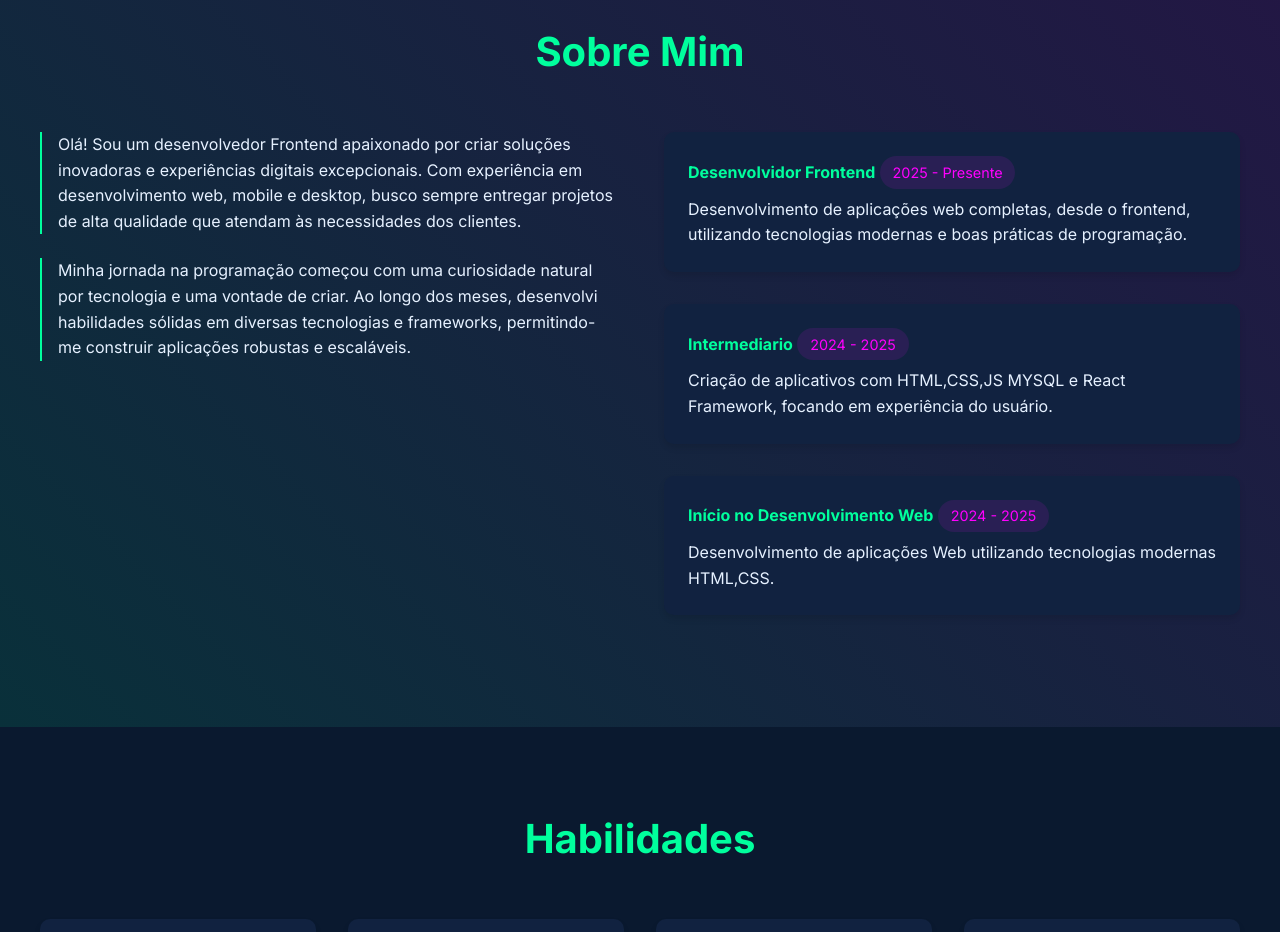
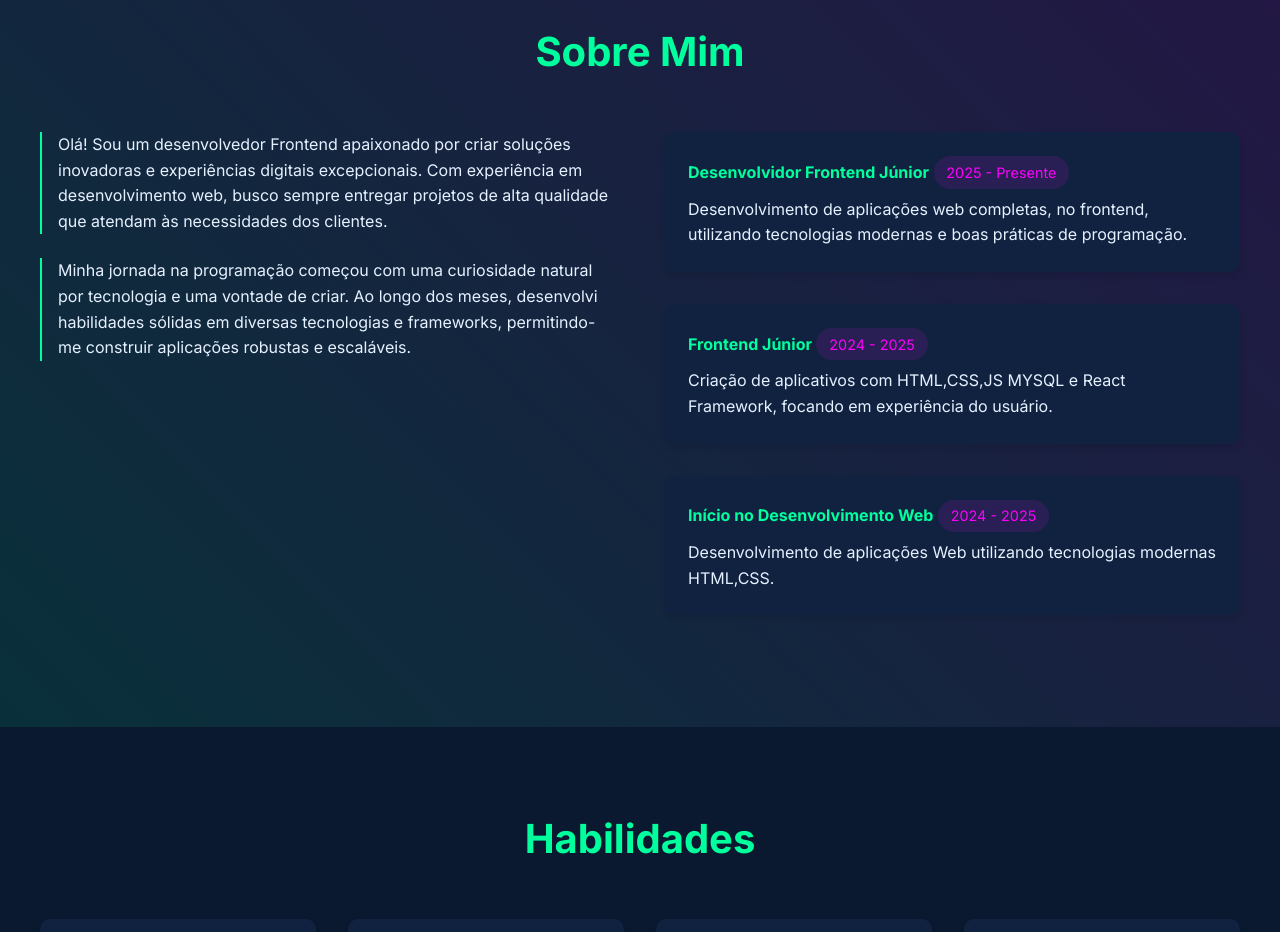
Before and after one commit to Damos123/exercicio, a plain HTML site: page index.html in a window 1280 px wide. Shown: the part 860-1792 px from the top of the page. Drawn offline with nearby package versions, Linux system fonts and the light colour scheme.

Commit message:
Update index.html

```diff
--- a/index.html
+++ b/index.html
@@ -39,17 +39,17 @@
         <h2 class="section-title animate-fade-up">Sobre Mim</h2>
         <div class="sobre-content">
             <div class="sobre-text animate-fade-right">
-                <p>Olá! Sou um desenvolvedor Frontend apaixonado por criar soluções inovadoras e experiências digitais excepcionais. Com experiência em desenvolvimento web, mobile e desktop, busco sempre entregar projetos de alta qualidade que atendam às necessidades dos clientes.</p>
+                <p>Olá! Sou um desenvolvedor Frontend apaixonado por criar soluções inovadoras e experiências digitais excepcionais. Com experiência em desenvolvimento web, busco sempre entregar projetos de alta qualidade que atendam às necessidades dos clientes.</p>
                 <p>Minha jornada na programação começou com uma curiosidade natural por tecnologia e uma vontade de criar. Ao longo dos meses, desenvolvi habilidades sólidas em diversas tecnologias e frameworks, permitindo-me construir aplicações robustas e escaláveis.</p>
             </div>
             <div class="experiencia animate-fade-left">
                 <div class="experiencia-item">
-                    <h4>Desenvolvidor Frontend</h4>
+                    <h4>Desenvolvidor Frontend Júnior</h4>
                     <p class="periodo">2025 - Presente</p>
-                    <p>Desenvolvimento de aplicações web completas, desde o frontend, utilizando tecnologias modernas e boas práticas de programação.</p>
+                    <p>Desenvolvimento de aplicações web completas, no frontend, utilizando tecnologias modernas e boas práticas de programação.</p>
                 </div>
                 <div class="experiencia-item">
-                    <h4>Intermediario</h4>
+                    <h4>Frontend Júnior</h4>
                     <p class="periodo">2024 - 2025</p>
                     <p>Criação de aplicativos com HTML,CSS,JS MYSQL e React Framework, focando em experiência do usuário.</p>
                 </div>
```
